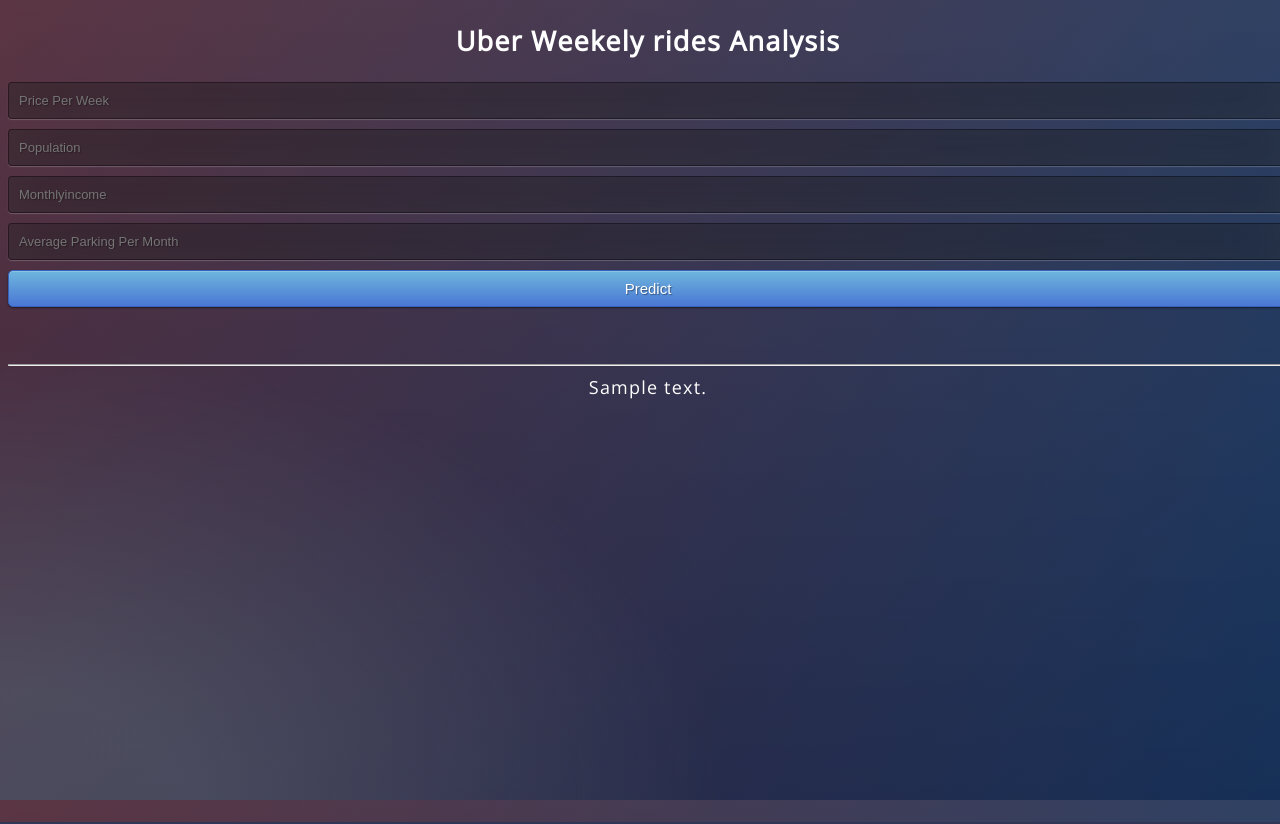
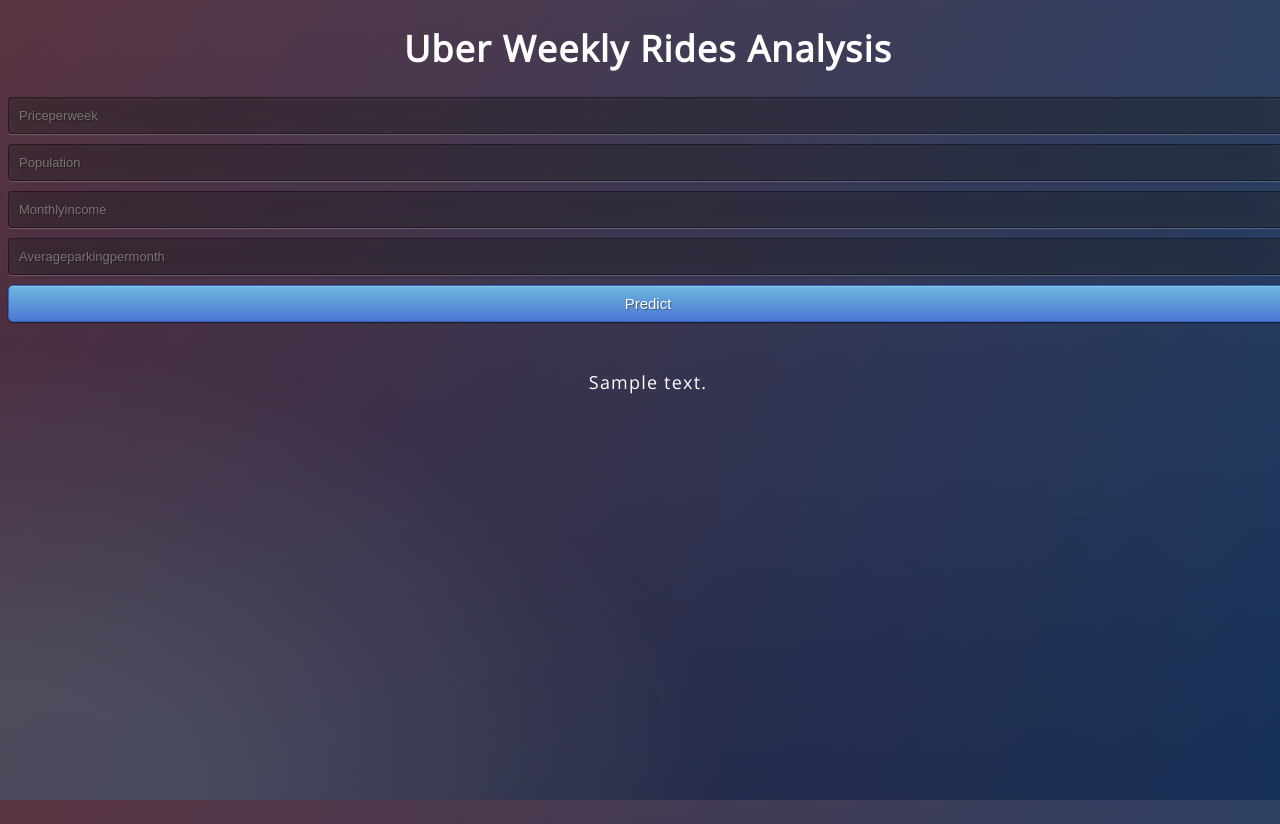
Before and after one commit to anuragsharma1111994/uber_rides_pridection, a Flask app: template templates/index.html in a window 1280 px wide. Run offline with Flask 2, Linux system fonts and the light colour scheme; the template is opened without the code that fills it: most values are stand-ins (such as "Sample title", 1, 10 or a date in 2020); parts of the project's set-up code (start-up, migrations or seed data) failed here and were passed over.

Commit message:
Update index.html

```diff
--- a/templates/index.html
+++ b/templates/index.html
@@ -1,24 +1,25 @@
 <!DOCTYPE html>
-<html lang="en">
+<html lang="en" dir="ltr">
     <head>
-    <meta charset="UTF-8">
-    <meta name="viewport" content="width=device-width, initial-scale=1.0">
-    <title>Uber Rides Predection</title>
-    <link rel="stylesheet" href="../static/css/style.css">
+        <meta charset="utf-8">
+        <title>Uber Rides Prediction Model</title>
+        <link href='https://fonts.googleapis.com/css?family=Pacifico' rel='stylesheet' type='text/css'>
+        <link href='https://fonts.googleapis.com/css?family=Arimo' rel='stylesheet' type='text/css'>
+        <link href='https://fonts.googleapis.com/css?family=Hind:300' rel='stylesheet' type='text/css'>
+        <link href='https://fonts.googleapis.com/css?family=Open+Sans+Condensed:300' rel='stylesheet' type='text/css'>
+        <link rel="stylesheet" href="{{ url_for('static', filename='css/style.css') }}">
     </head>
     <body>
-    <h2>Uber Weekely rides Analysis </h2>
+        <h1>Uber Weekly Rides Analysis</h1>
         <form action="{{url_for('predict')}}" method="post">
-
-        <input type="text" name="Priceperweek" placeholder="Price Per Week" value="" required="">
-        <input type="text" name="Population" placeholder="Population" required="">
-        <input type="text" name="Monthlyincome" placeholder="Monthlyincome" required="">
-        <input type="text" name="Averageparkingpermonth" placeholder="Average Parking Per Month" required="">
-        <button type="submit" class="btn btn-primary btn-block btn-large"> Predict </button>
+            <input type="text" name="Priceperweek" placeholder="Priceperweek" required="required">
+            <input type="text" name="Population" placeholder="Population" required="required">
+            <input type="text" name="Monthlyincome" placeholder="Monthlyincome" required="required">
+            <input type="text" name="Averageparkingpermonth" placeholder="Averageparkingpermonth" required="required">
+            <button type="submit" class="btn btn-primary btn-block btn-large">Predict</button>
         </form>
         <br>
         <br>
-    <hr>
-    {{ pridection_text }}
+        {{ prediction_text }}
     </body>
 </html>
```
Lines whose indentation alone changed are shown as unchanged.
